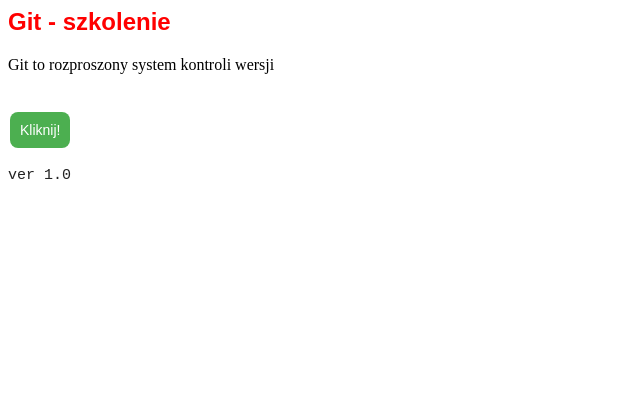
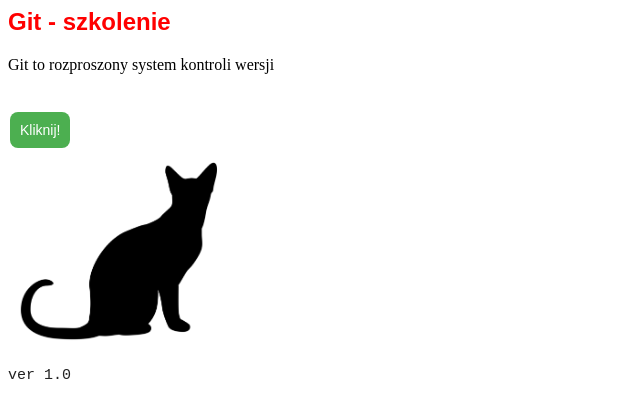
Before and after one commit to testUserNo1/examples, a plain HTML site: page index.html in a window 1280 px wide. Shown: the whole page, without its empty margins (0-640 px from the left). Drawn offline with Linux system fonts and the light colour scheme.

Commit message:
added kitty icon

```diff
--- a/index.html
+++ b/index.html
@@ -10,8 +10,10 @@
 		<h2 class="boldHeader">Git - szkolenie</h2>
 		<p>Git to rozproszony system kontroli wersji</p>
 		<br/>
-		<!-- TODO add form fileds -->
+		<!-- TODO add form name and email field -->
 		<button onClick="sayHello()">Kliknij!</button>
+		<br/>
+		<img src="./static/images/kitty.jpg" height="200"/>
 		<p class="footer">ver 1.0</p>
 	</body>
 </html>
```
Also changed, not shown: static/images/kitty.jpg (added).
